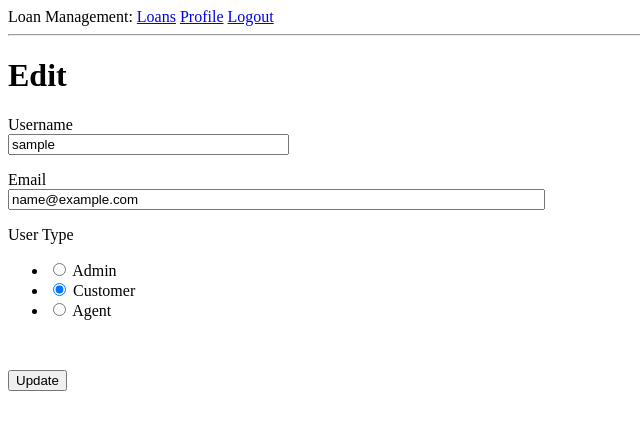
After one commit to tonybenoy/LoanManagementSystem, a Flask app: a page that uses app/templates/base.html in a window 1280 px wide. The commit adds this page. Shown: the top 430 px of the page, without its empty margins (0-640 px from the left). Run offline with Flask 2, Linux system fonts and the light colour scheme; the visitor is signed in with stand-in values (Sample User, id 1); data comes from the database, SQL or seed files in the repository.

Commit message:
User web

```diff
--- a/app/__init__.py
+++ b/app/__init__.py
@@ -2,11 +2,13 @@ from flask import Flask
 from flask_sqlalchemy import SQLAlchemy
 from flask_migrate import Migrate
 from flask_login import LoginManager
+from flask_marshmallow import Marshmallow
 from config import Config #Import configuration from config.py.
 app = Flask(__name__) #creating the app object
 app.config.from_object(Config)  #Applying config to app
 login = LoginManager(app) #LoginManager is user to manage user sessions
 login.login_view = 'login' # For login object
 db = SQLAlchemy(app) # ORM obect for database
+ma = Marshmallow(app)
 migrate = Migrate(app, db)  # Migrate for alembic support
 from app import routes,models #Importing all routes and models from routes.py
--- a/app/forms.py
+++ b/app/forms.py
@@ -8,6 +8,11 @@ class LoginForm(FlaskForm):
                              DataRequired()])
     remember_me = BooleanField('Remember Me')
     submit = SubmitField('Sign In')
+class ProfileForm(FlaskForm):
+    username = StringField('Username', validators=[DataRequired()])
+    email = StringField('Email', validators=[DataRequired(), Email()])
+    type_of_user = RadioField("User Type",choices=[("2","Admin"),("0","Customer"),("1","Agent")])
+    submit = SubmitField('Update')
 
 class RegistrationForm(FlaskForm):
     username = StringField("Username", validators=[DataRequired()])
--- a/app/models.py
+++ b/app/models.py
@@ -1,5 +1,5 @@
 import datetime
-from app import db
+from app import db,ma
 from werkzeug.security import generate_password_hash, check_password_hash
 from flask_login import UserMixin
 from app import login
@@ -16,7 +16,7 @@ class User(UserMixin, db.Model):
     type_of_user = db.Column(db.Integer, nullable=False)
     create_date = db.Column(db.DateTime, nullable=False)
     edit_date = db.Column(db.DateTime, nullable=False)
-    edit_uid = db.Column(db.Integer)
+    edit_uid =  db.Column(db.Integer, db.ForeignKey('user.id'))
     def __init__(self, username, email, type_of_user=TYPE['customer']):
         self.username = username
         self.email = email
@@ -36,3 +36,6 @@ class User(UserMixin, db.Model):
     @login.user_loader
     def load_user(id):
         return User.query.get(int(id))
+class UserSchema(ma.Schema):
+    class Meta:
+        fields = ("email", "create_date", "username", "edit_date", "edit_date","edit_uid", "type_of_user")
--- a/app/routes.py
+++ b/app/routes.py
@@ -1,13 +1,38 @@
-from flask import render_template, flash, redirect,url_for,request
+from flask import render_template, flash, redirect,url_for,request,jsonify
 from flask_login import login_user,current_user,logout_user,login_required # Login and session management
 from werkzeug.urls import url_parse
+import datetime
 from app import app,login,db
-from app.forms import LoginForm,RegistrationForm
-from app.models import User
-@app.route('/',methods=['GET','POST'])
-@app.route('/index',methods=['GET','POST'])
+from app.forms import LoginForm, ProfileForm, RegistrationForm
+from app.models import User,UserSchema
+
+user_schema = UserSchema()
+users_schema = UserSchema(many=True)
+
+@app.route('/', methods=['GET', 'POST'])
+@app.route('/index', methods=['GET', 'POST'])
 def index():
     return render_template("index.html")
+
+@app.route('/users',methods=['GET','POST'])
+@login_required
+def users():
+    if current_user.type_of_user in [1,2]:
+        result = User.query.all()
+        return render_template("users.html",users=result)
+    else:
+        flash('You are not authorised to view this!')
+        return redirect(url_for('index'))
+
+@app.route('/user/<username>',methods=['GET','POST'])
+@login_required
+def user(username):
+    if current_user.type_of_user in [1,2] or username == current_user.username:
+        user = User.query.filter_by(username=username).first_or_404()
+        return render_template("user.html",user=user)
+    else:
+        flash('You are not authorised to view this!')
+        return redirect(url_for('index'))
 
 @app.route('/login',methods=['GET','POST'])
 def login():
@@ -46,3 +71,32 @@ def register():
         flash('Congratulations, you are now a registered user!')
         return redirect(url_for('login'))
     return render_template('register.html', title='Register', form=form)
+
+@app.route('/edit_profile/<username>', methods=['GET', 'POST'])
+@login_required
+def edit_profile(username):
+    form = ProfileForm()
+    if form.validate_on_submit():
+        if current_user.type_of_user in [1, 2] or username == current_user.username:
+            user = User.query.filter_by(username=username).first_or_404()
+            user.username = form.username.data
+            user.email = form.email.data
+            user.edit_date = datetime.datetime.utcnow()
+            user.type_of_user = int(form.type_of_user.data)
+            user.edit_uid = current_user.id
+            db.session.commit()
+            flash('Your changes have been saved.')
+            return redirect(url_for('edit_profile',username=user.username))
+        else:
+            flash('You are not authorised to view this!')
+            return redirect(url_for('index'))
+    elif request.method == 'GET':
+        if current_user.type_of_user in [1,2] or username == current_user.username:
+            user = User.query.filter_by(username=username).first_or_404()
+            form.username.data = user.username
+            form.email.data = user.email
+            form.type_of_user.data = str(user.type_of_user)
+            return render_template('edit_profile.html', title='Edit Profile',form=form)
+        else:
+            flash('You are not authorised to view this!')
+            return redirect(url_for('index'))
--- a/app/templates/base.html
+++ b/app/templates/base.html
@@ -6,16 +6,36 @@
     {% else %}
     <title>Loan Management</title>
     {% endif %}
+    <style>
+        table,
+        th,
+        td {
+            border: 1px solid black;
+        }
+    </style>
 </head>
 
 <body>
-    <div>Loan Management: <a href="/index">Loans</a></div>
-    {% if current_user.is_anonymous %}
-    <a href="{{ url_for('login') }}">Login</a>
-    {% else %}
-    <a href="{{ url_for('logout') }}">Logout</a>
+    <div>Loan Management: <a href="/index">Loans</a>
+        {% if current_user.is_anonymous %}
+        <a href="{{ url_for('login') }}">Login</a>
+        {% else %}
+        <a href="{{ url_for('user', username=current_user.username) }}">Profile</a>
+        <a href="{{ url_for('logout') }}">Logout</a>
+        {% endif %}
+    </div>
+    <hr>
+    {% with messages = get_flashed_messages() %}
+    <!--Used to flash error messages etc-->
+    {% if messages %}
+    <ul>
+        {% for message in messages %}
+        <li>{{ message }}</li>
+        {% endfor %}
+    </ul>
     {% endif %}
-    <hr>
+    {% endwith %}
+
     {% block content %}{% endblock %}
 </body>
 
--- /dev/null
+++ b/app/templates/edit_profile.html
@@ -0,0 +1,29 @@
+{% extends "base.html" %}
+{% block content %}
+<h1> Edit</h1>
+<form action="" method="post">
+    {{form.hidden_tag() }}
+    <p>
+        {{ form.username.label }}<br>
+        {{ form.username(size=32) }} <br>
+        {% for error in form.username.errors %}
+        <span style="color: red;">[{{ error}}]</span>
+        {% endfor %}
+    </p>
+    <p>
+        {{ form.email.label }}<br>
+        {{ form.email(size=64) }}<br>
+        {% for error in form.email.errors %}
+        <span style="color: red;">[{{ error}}]</span>
+        {% endfor %}
+    </p>
+    <p>
+        {{ form.type_of_user.label }}<br>
+        {{ form.type_of_user() }}<br>
+        {% for error in form.type_of_user.errors %}
+        <span style="color: red;">[{{ error }}]</span>
+        {% endfor %}
+    </p>
+    <p>{{ form.submit() }}</p>
+</form>
+{% endblock %}
--- a/app/templates/index.html
+++ b/app/templates/index.html
@@ -1,3 +1,5 @@
+{% extends "base.html" %}
+
 {% block content %}
 <p>PlaceHolder</p>
 {% endblock %}
```
Also changed, not shown: app/templates/user.html (added, +14 -0 lines), app/templates/users.html (added, +26 -0 lines), migrations/versions/6275a2a802f0_.py (added, +28 -0 lines).
